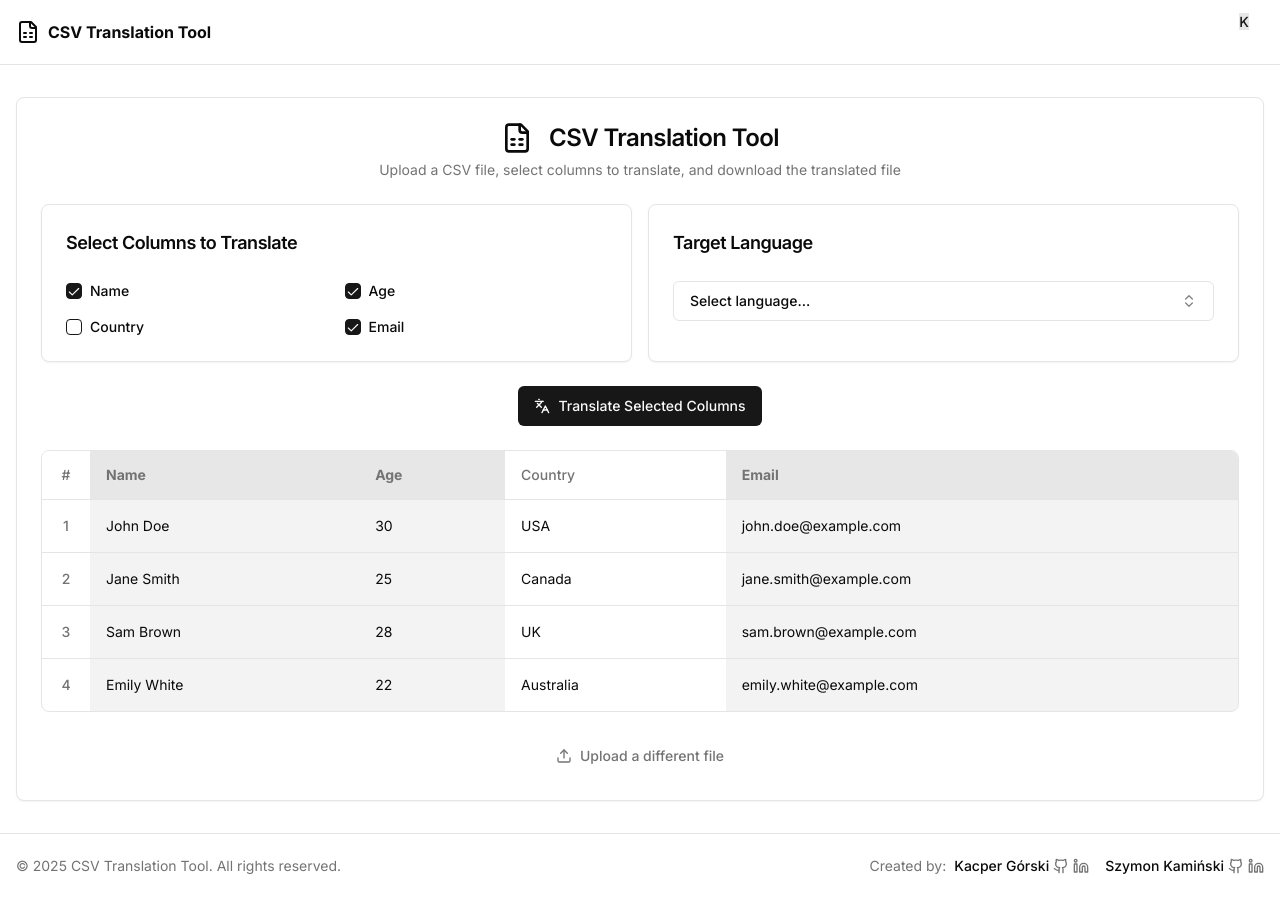
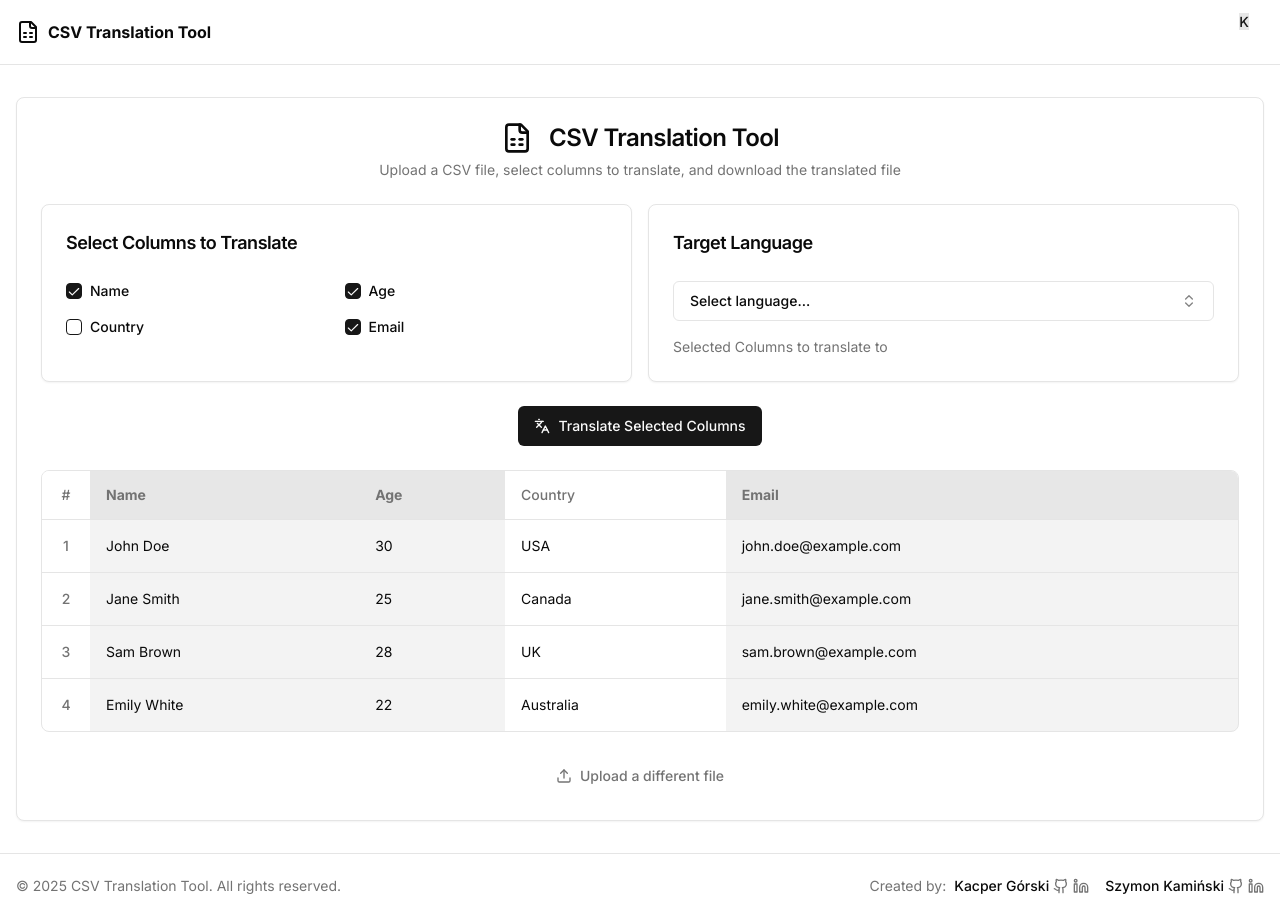
Before and after one commit to Kerciu/csv-translation-tool, a Next.js app in the folder src/client/: page /dashboard in a window 1280 px wide. Built offline with nearby package versions, Linux system fonts and the light colour scheme.

Commit message:
added small paragraph that informs how many columns we selected and target language we translate to

```diff
--- a/src/client/components/language-translation-option.tsx
+++ b/src/client/components/language-translation-option.tsx
@@ -80,6 +80,12 @@ const LanguageTranslationOption = ({ selectedColumnsCount, targetLanguage, onLan
               </Command>
           </PopoverContent>
         </Popover>
+
+        <p className='mt-4 text-sm text-muted-foreground'>
+          Selected {selectedColumnsCount === 1 ? "Column" : "Columns"} to translate to{" "}
+          {languages.find(lang => lang.value === targetLanguage)?.label || targetLanguage}
+
+        </p>
       </CardContent>
     </Card>
   )
```
